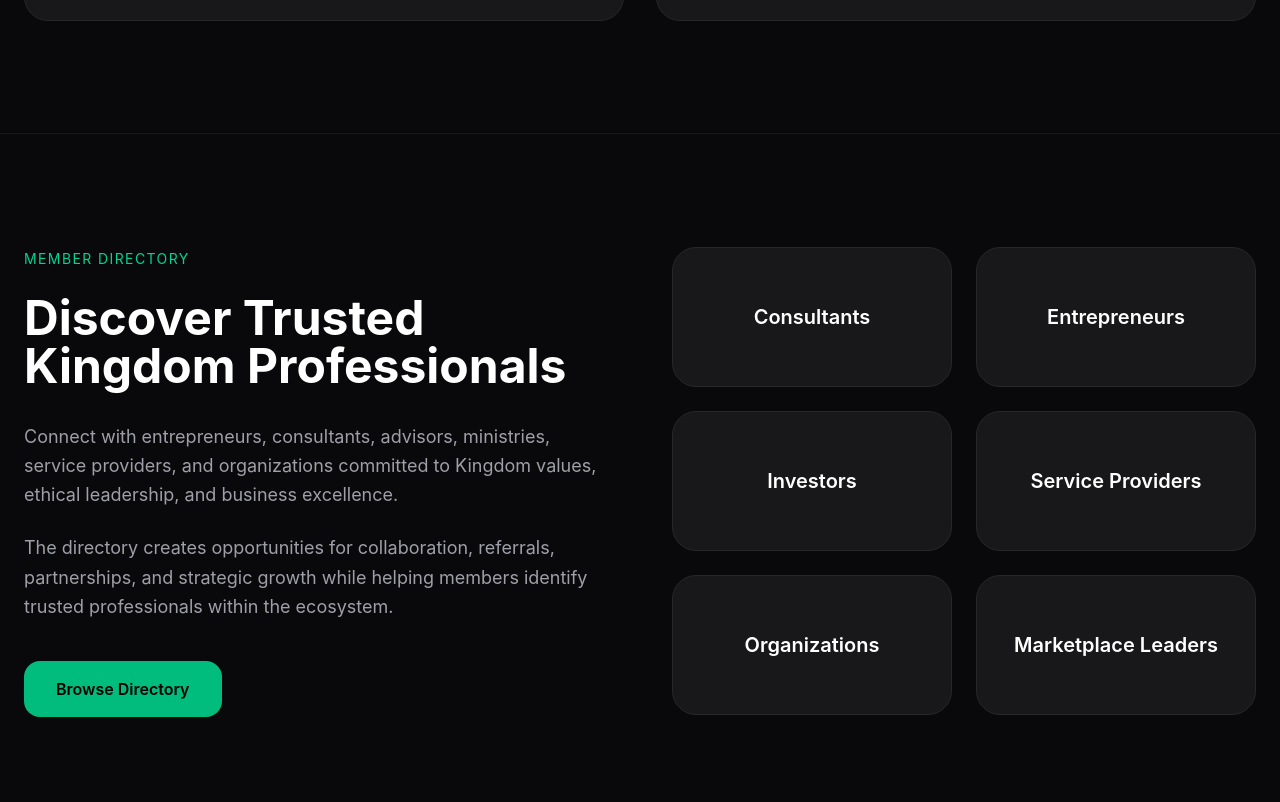
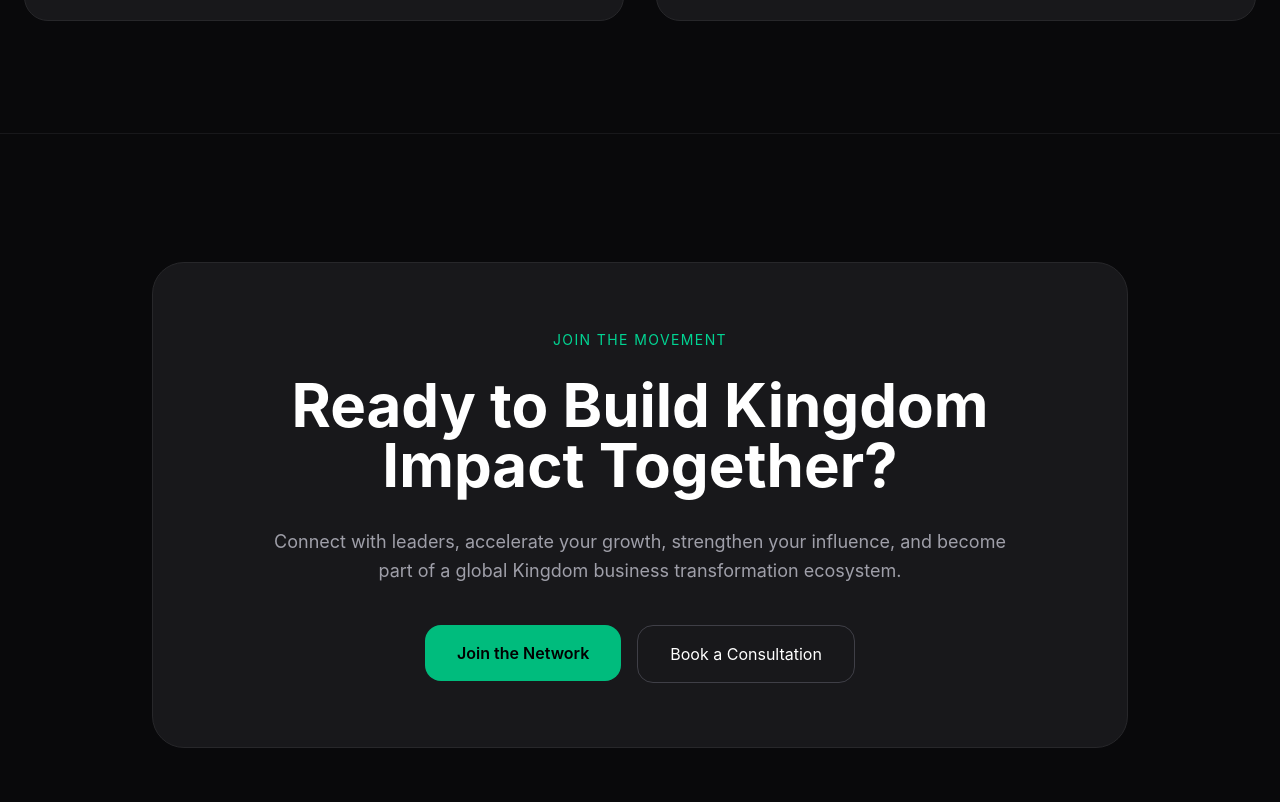
Before and after one commit to RogerWaltin/Business2Excel, a React (Vite) app in the folder Client/: page /Community in a window 1280 px wide. Shown: the part 2658-3460 px from the top of the page. Built offline with nearby package versions, Linux system fonts and the light colour scheme.

Commit message:
removed members directory

```diff
--- a/Client/src/Components/NavBar.jsx
+++ b/Client/src/Components/NavBar.jsx
@@ -102,9 +102,9 @@ const navSections = [
           {
             label: "Training & Events", to: "/community#training-events",
           },
-          {
-            label: "Member Directory", to: "/community#member-directory",
-          },
+          // {
+          //   label: "Member Directory", to: "/community#member-directory",
+          // },
         ],
       },
       {
--- a/Client/src/Pages/Community/Community.jsx
+++ b/Client/src/Pages/Community/Community.jsx
@@ -12,7 +12,7 @@ export default function Community() {
       <Impact />
       {/* <NetworkProjectsStories /> */}
       <TrainingEvents />
-      <MemberDirectory />
+      {/* <MemberDirectory /> */}
       <FinalCTA />
     </div>
   )
```
